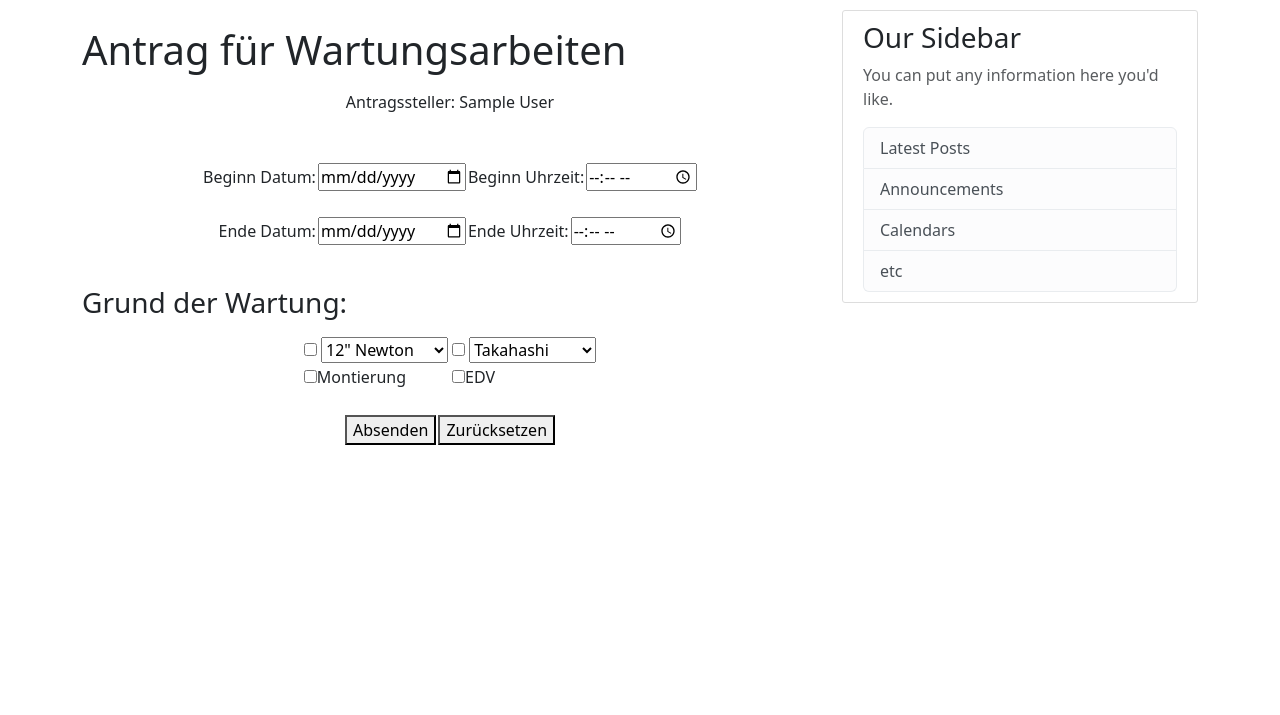
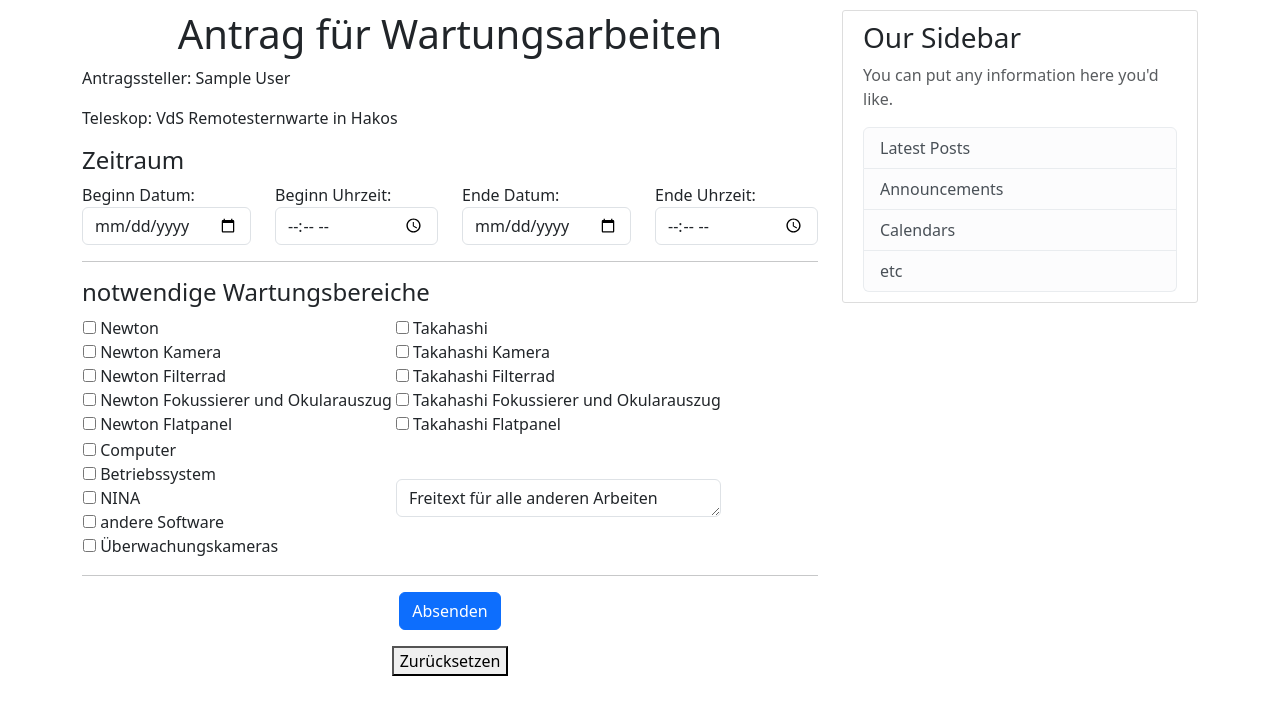
Before and after one commit to peter-englmaier/vds-sternwarte, a Flask app: page /servicerequest in a window 1280 px wide. Shown: the part 70-785 px from the top of the page. Run offline with Flask 3, Linux system fonts and the light colour scheme; the visitor is signed in with stand-in values (Sample User, id 1); data that the repository does not hold is empty; parts of the project's set-up code (start-up, migrations or seed data) failed here and were passed over; some libraries are stand-ins or nearby versions.

Commit message:
Änderungen Anpassung Formular

```diff
--- a/webapp/main/routes.py
+++ b/webapp/main/routes.py
@@ -40,3 +40,7 @@ def servicerequest():
     software_id = "$Id$"
     version = "0.1-rc"
     return render_template('create_service.html', title='Service Request', version=version, commitId=software_id)
+
+@main.route("/add-row")
+def add_row():
+    return render_template("aufnahme_zeile.html")
--- a/webapp/templates/create_service.html
+++ b/webapp/templates/create_service.html
@@ -1,97 +1,84 @@
 {% extends "layout.html" %}
 {% block content %}
-    <p align="center"><h1>Antrag für Wartungsarbeiten</h1></p>
 
-    {% if current_user.is_authenticated %}
-    <center><label for="antragssteller">Antragssteller: </label> {{ current_user.name }}</center>
-    <br></br>
+<h1 class="text-center">Antrag für Wartungsarbeiten</h1>
 
-        <form hx-post="/submit-maintenance" hx-trigger="submit" hx-target="#response" hx-swap="innerHTML">
-            <table align="center">
-                <tr>
-                    <td>
-                        <label for="datum">Beginn Datum:</label>
-                    </td>
-                    <td>
-                        <input type="date" id="bdatum" name="beginndatum" required>
-                    </td>
-                    <td>
-                        <label for="uhrzeit">Beginn Uhrzeit:</label>
-                    </td>
-                    <td>
-                        <input type="time" id="buhrzeit" name="beginnuhrzeit" required>
-                    </td>
-                </tr>
-                </table>
-                <br>
-                <table align="center">
-                <tr>
-                    <td>
-                        <label for="datum">Ende Datum:</label>
-                    </td>
-                    <td>
-                        <input type="date" id="edatum" name="enddatum" required>
-                    </td>
-                    <td>
-                        <label for="uhrzeit">Ende Uhrzeit:</label>
-                    </td>
-                    <td>
-                        <input type="time" id="euhrzeit" name="enduhrzeit" required>
-                    </td>
-                </tr>
-            </table>
-        <br>
-        <p align="center"><h3>Grund der Wartung:</h3></p>
-       <table align="center">
+{% if current_user.is_authenticated %}
+<p>Antragssteller: {{ current_user.name }}</p>
+<p>Teleskop: VdS Remotesternwarte in Hakos</p>
+
+<form hx-post="/submit-maintenance" hx-trigger="submit" hx-target="#response" hx-swap="innerHTML">
+    <h4>Zeitraum</h4>
+    <div class="row">
+        <div class="col">
+            <label>Beginn Datum:</label>
+            <input type="date" name="beginndatum" class="form-control" required>
+        </div>
+        <div class="col">
+            <label>Beginn Uhrzeit:</label>
+            <input type="time" name="beginnuhrzeit" class="form-control" required>
+        </div>
+        <div class="col">
+            <label>Ende Datum:</label>
+            <input type="date" name="enddatum" class="form-control" required>
+        </div>
+        <div class="col">
+            <label>Ende Uhrzeit:</label>
+            <input type="time" name="enduhrzeit" class="form-control" required>
+        </div>
+    </div>
+
+    <hr>
+    <h4>notwendige Wartungsbereiche</h4>
+    <table>
         <tr>
             <td>
-                <label>
-                    <input type="checkbox" name="option1" value="option1" />
-                    <select id="newton" name="equipment">
-                    <option value="newton">12" Newton</option>
-                    <option value="kamera">Kamera</option>
-                    <option value="kamera">Filterrad</option>
-                    <option value="okularauszug">Okularauszug</option>
-                    <option value="kamera">Flatpanel</option>
-                </select>
-            </label>
+                <div class="col-20">
+                    <label><input type="checkbox" name="newtoon" value="newton"> Newton</label><br>
+                    <label><input type="checkbox" name="newton_camera" value="newton_camera"> Newton Kamera</label><br>
+                    <label><input type="checkbox" name="newton_filterwheel" value="newton_filterwheel"> Newton Filterrad</label><br>
+                    <label><input type="checkbox" name="newton_focuser" value="newton_focuser"> Newton Fokussierer und Okularauszug</label><br>
+                    <label><input type="checkbox" name="newton_flatpanel" value="newton_flatpanel"> Newton Flatpanel</label><br>
+                </div>
             </td>
-            <td></td>
             <td>
-                <label>
-                    <input type="checkbox" name="option2" value="option2" />
-                    <select id="tak" name="equipment">
-                    <option value="newton">Takahashi</option>
-                    <option value="kamera">Kamera</option>
-                    <option value="kamera">Filterrad</option>
-                    <option value="okularauszug">Okularauszug</option>
-                    <option value="kamera">Flatpanel</option>
-                </select>
-            </label>
+            </td>
+            <td>
+                <div class="col-20">
+                    <label><input type="checkbox" name="takahashi" value="takahashi"> Takahashi</label><br>
+                    <label><input type="checkbox" name="takahashi_camera" value="takahashi_camera"> Takahashi Kamera</label><br>
+                    <label><input type="checkbox" name="takahashi_filterwheel" value="takahashi_filterwheel"> Takahashi Filterrad</label><br>
+                    <label><input type="checkbox" name="takahashi_focuser" value="takahashi_focuser"> Takahashi Fokussierer und Okularauszug</label><br>
+                    <label><input type="checkbox" name="takahashi_flatpanel" value="takahashi_flatpanel"> Takahashi Flatpanel</label><br>
+                </div>
             </td>
         </tr>
         <tr>
-            <td><label><input type="checkbox" name="option3" value="option3" />Montierung</label></td>
-            <td></td>
-            <td><label><input type="checkbox" name="option4" value="option4" />EDV</label></td>
-        </tr>
-       </table>
-
-        <br>
-
-       <table align="center">
-        <tr>
             <td>
-            <button type="submit">Absenden</button>
+                <div class="col-30">
+                    <label><input type="checkbox" name="computer" value="computer"> Computer</label><br>
+                    <label><input type="checkbox" name="betriebssystem" value="betriebssystem"> Betriebssystem</label><br>
+                    <label><input type="checkbox" name="nina" value="nina"> NINA</label><br>
+                    <label><input type="checkbox" name="andere_software" value="andere_software"> andere Software</label><br>
+                    <label><input type="checkbox" name="ueberwachungskameras" value="ueberwachungskameras"> Überwachungskameras</label>
+                </div>
             </td>
             <td>
-    <button type="button" onclick="resetCalendar()">Zurücksetzen</button>
+                </td>
+            </td>
+            <td>
+                <div class="col-30">
+                    <textarea name="sonstiges" rows="1" class="form-control">Freitext für alle anderen Arbeiten</textarea>
+                </div>
             </td>
         </tr>
-</table>
+    </table>
+    <hr>
+    <div class="text-center">
+        <button type="submit" class="btn btn-primary">Absenden</button>
 </form>
-    <div id="response" style="margin-top: 20px;"></div>
-
-    <!-- Hinweis: Die Variablen sind derzeit noch nicht in der DAtenbank eingeflegt -->
-    {% endif %}
-{% endblock content %}
+<p></p>
+<button type="button" onclick="resetCalendar()">Zurücksetzen</button>
+    </div>
+{% endif %}
+{% endblock %}
```
Also changed, not shown: webapp/templates/aufnahme_zeile.html (added, +12 -0 lines), webapp/templates/create_obs_request.html (+87 -5 lines).
